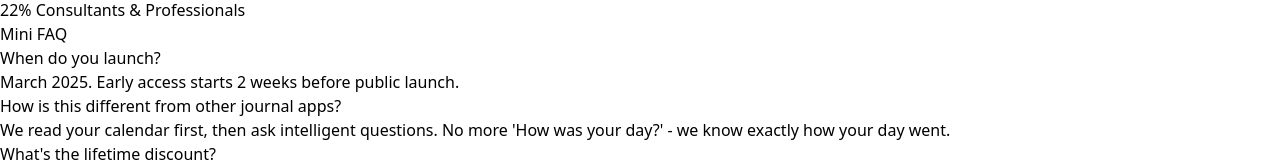
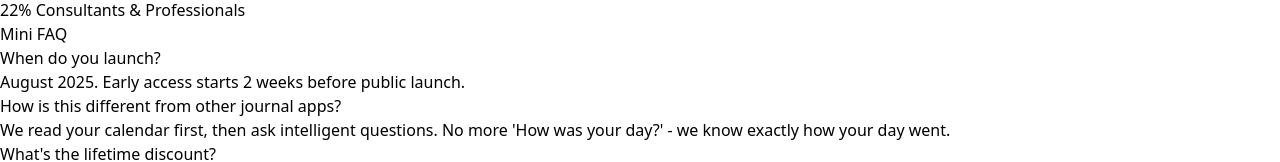
Before and after one commit to dvirla/calendar-agent, a React (Vite) app: page /early-access in a window 1280 px wide. Shown: the part 1186-1348 px from the top of the page. Built offline with nearby package versions, Linux system fonts and the light colour scheme; no server answers.

Commit message:
Fixed launch date

```diff
--- a/src/HomePage.jsx
+++ b/src/HomePage.jsx
@@ -293,7 +293,7 @@ const Homepage = () => {
                 <span>Join 127+ Professionals</span>
                 <ArrowRight className="h-5 w-5" />
               </button>
-              <p className="text-sm text-gray-500">Be among the first • Launching Q2 2025</p>
+              <p className="text-sm text-gray-500">Be among the first • Launching Q4 2025</p>
             </div>
 
             {/* Value Props */}
@@ -630,7 +630,7 @@ const Homepage = () => {
             <ArrowRight className="h-5 w-5" />
           </button>
 
-          <p className="text-blue-100 mt-4 text-sm">Be among the first 1,000 users • Launching Q2 2025</p>
+          <p className="text-blue-100 mt-4 text-sm">Be among the first 1,000 users • Launching Q4 2025</p>
         </div>
       </section>
 
--- a/src/WaitlistPage.jsx
+++ b/src/WaitlistPage.jsx
@@ -157,7 +157,7 @@ const WaitlistPage = () => {
   const faqs = [
     {
       q: "When do you launch?",
-      a: "March 2025. Early access starts 2 weeks before public launch."
+      a: "August 2025. Early access starts 2 weeks before public launch."
     },
     {
       q: "How is this different from other journal apps?",
```
